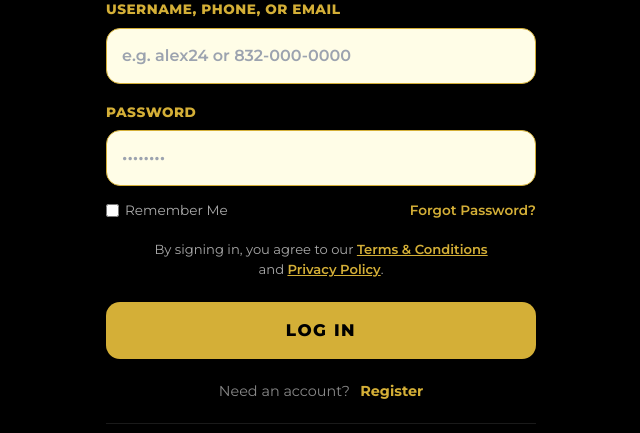
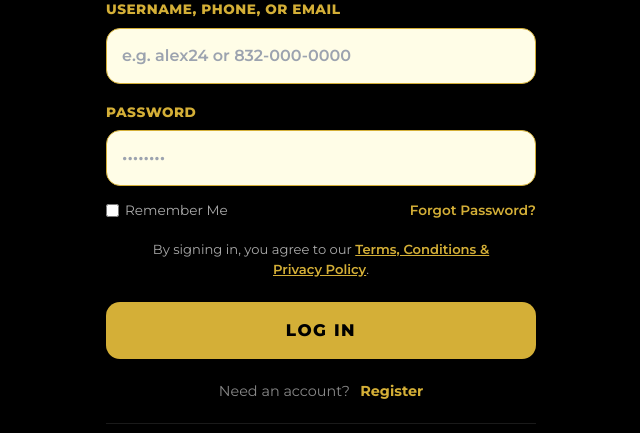
Before and after one commit to JOlvera-Coder/jackiecutz, a Flask app: page /login in a window 1280 px wide. Shown: the part 263-696 px from the top of the page, without its empty margins (319-959 px from the left). Run offline with Flask 3, Linux system fonts and the light colour scheme; some libraries are stand-ins or nearby versions.

Commit message:
Update login.html to use unified terms route

```diff
--- a/app/templates/login.html
+++ b/app/templates/login.html
@@ -41,7 +41,7 @@
             <input type="password" name="password" placeholder="••••••••" style="width: 100%; padding: 15px; background: #fffde7; border: 1px solid #d4af37; border-radius: 14px; font-size: 1rem; font-weight: 600; color: #111; box-sizing: border-box;" required>
         </div>
 
-        <!-- FIX 1 & 2: REMEMBER ME & DEDICATED FORGOT PASSWORD ROUTE -->
+        <!-- REMEMBER ME & DEDICATED FORGOT PASSWORD ROUTE -->
         <div style="display: flex; justify-content: space-between; align-items: center; margin-bottom: 20px; font-size: 0.85rem;">
             <label style="color: #aaa; display: flex; align-items: center; gap: 6px; cursor: pointer;">
                 <input type="checkbox" name="remember_me" style="accent-color: #d4af37;"> Remember Me
@@ -49,12 +49,10 @@
             <a href="{{ url_for('main.forgot_password') }}" style="color: #d4af37; text-decoration: none; font-weight: 600;">Forgot Password?</a>
         </div>
 
-        <!-- FIX 2 & 3: CENTERED DEDICATED TERMS & PRIVACY LINKS (NO MODALS) -->
+        <!-- SINGLE COMBINED TERMS, CONDITIONS & PRIVACY LINK -->
         <div style="margin: 0 auto 22px auto; max-width: 360px; font-size: 0.82rem; color: #aaa; line-height: 1.5; text-align: center;">
             By signing in, you agree to our
-            <a href="{{ url_for('main.terms') }}" style="color: #d4af37; text-decoration: underline; font-weight: 600;">Terms & Conditions</a>
-            and
-            <a href="{{ url_for('main.privacy') }}" style="color: #d4af37; text-decoration: underline; font-weight: 600;">Privacy Policy</a>.
+            <a href="{{ url_for('main.terms') }}" style="color: #d4af37; text-decoration: underline; font-weight: 600;">Terms, Conditions & Privacy Policy</a>.
         </div>
 
         <!-- SUBMIT BUTTON -->
@@ -69,7 +67,7 @@
         <a href="{{ url_for('main.register') }}" style="color: #d4af37; font-weight: 700; text-decoration: none; margin-left: 6px; font-size: 0.9rem;">Register</a>
     </div>
 
-    <!-- FIX 4: NO BACK BUTTON (STYLIST PORTAL ONLY) -->
+    <!-- STYLIST PORTAL ONLY (NO BACK BUTTON) -->
     <div style="text-align: center; margin-top: 20px; border-top: 1px solid #1a1a1a; padding-top: 14px;">
         <a href="{{ url_for('main.stylist_dashboard') }}" style="color: #666; font-size: 0.82rem; text-decoration: none; font-weight: 600;">Stylist Portal →</a>
     </div>
```
